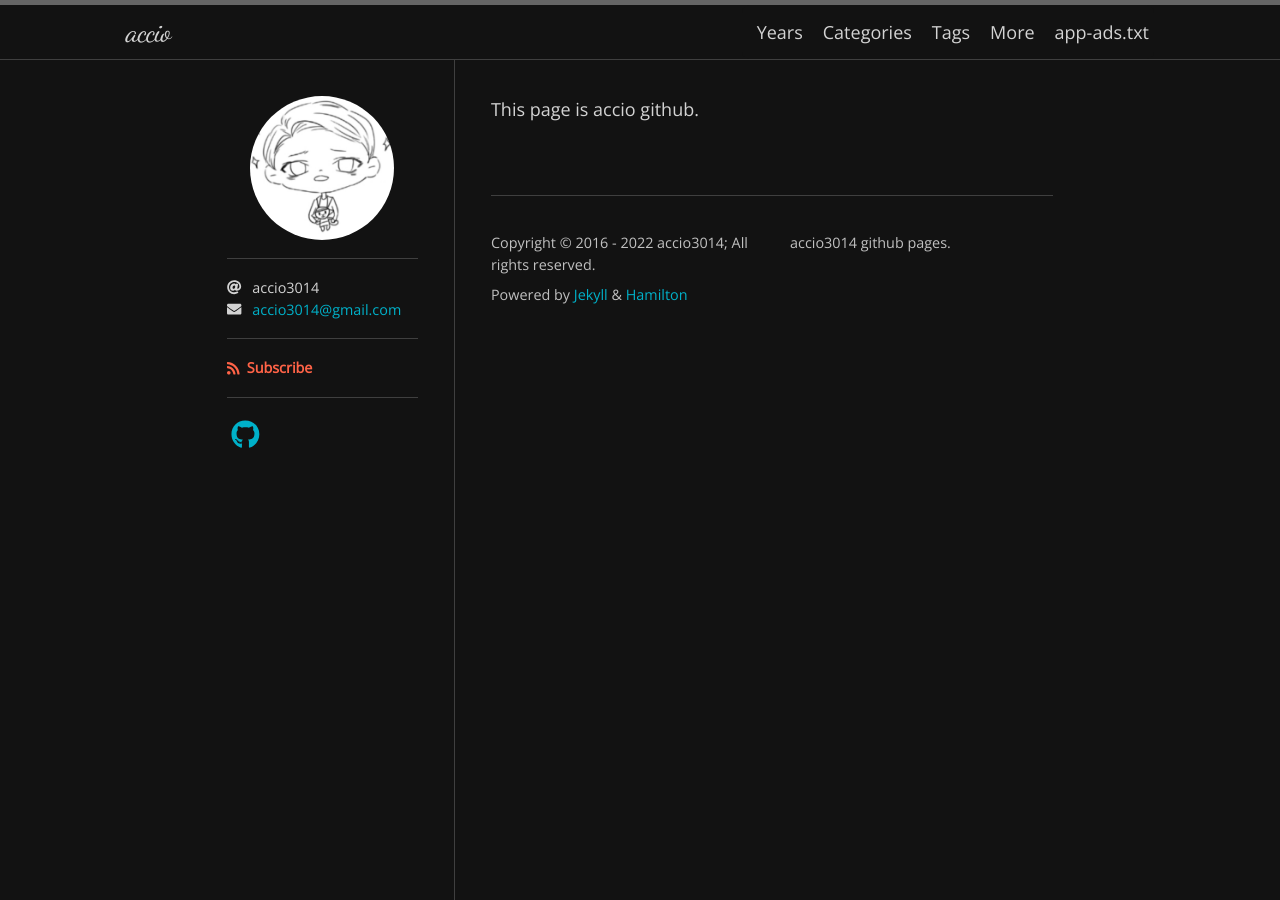
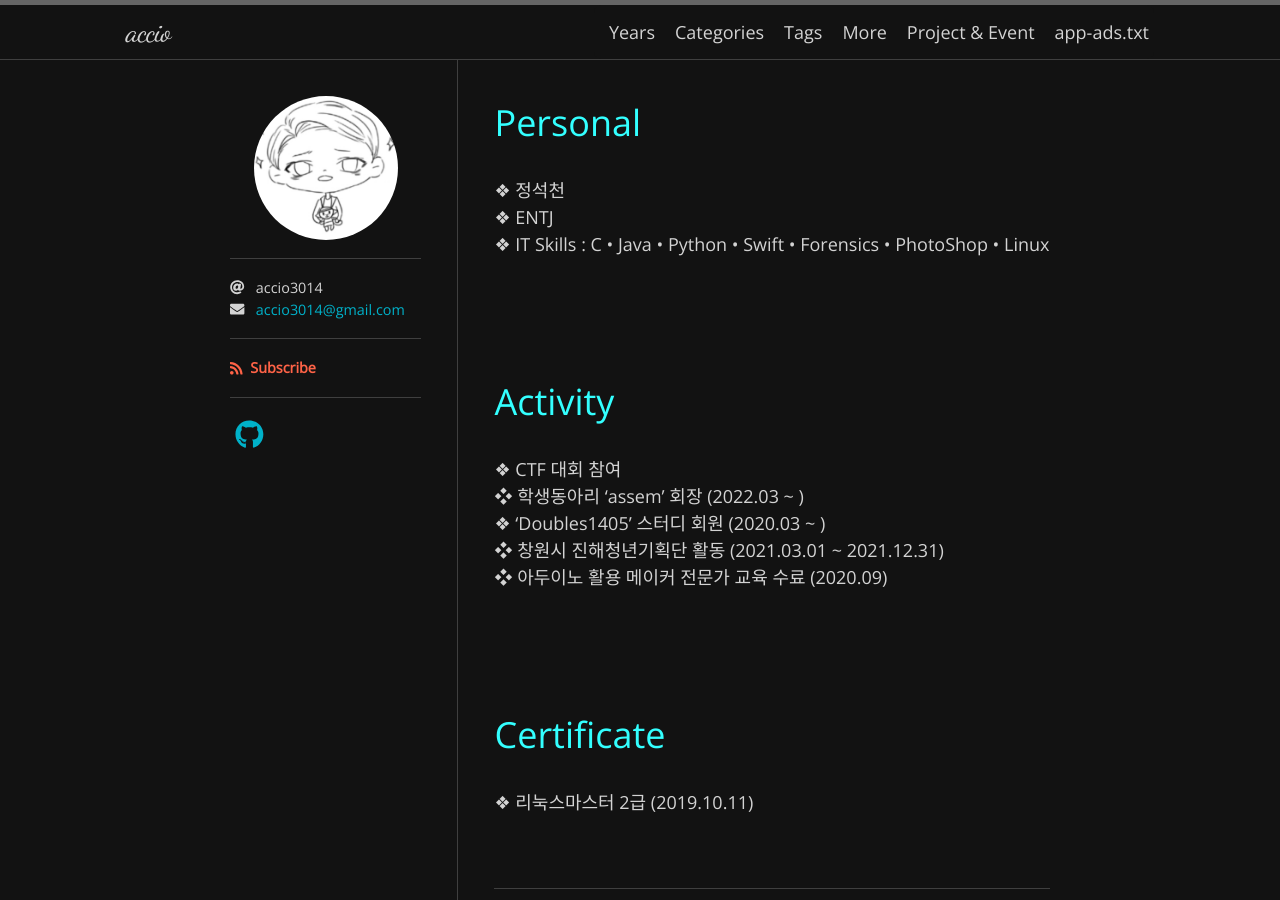
Before and after one commit to accio3014/accio3014.github.io, a Jekyll site: the page built from index.markdown, in a window 1280 px wide. Built offline with Jekyll 4.4.1, drawn with Linux system fonts in a browser that asks for light colours; nearby versions of some CDN libraries; some web fonts are replaced; the list of posts is cut into pages by our own code.

Commit message:
page changing

```diff
--- a/_data/navigation.yml
+++ b/_data/navigation.yml
@@ -12,5 +12,11 @@
       url: /faq/
     - title: Docs
       url: /docs/
+- title: Project & Event
+  sublinks:
+    - title: Project
+      url: /project/
+    - title: Event
+      url: /event/
 - title: app-ads.txt
   url: /app-ads.txt/
--- a/index.markdown
+++ b/index.markdown
@@ -5,4 +5,26 @@
 layout: home
 ---
 
-This page is accio github.
+<span style="font-size:2em; color:#33FFFF;">Personal</span>
+<br>
+❖  정석천
+❖  ENTJ
+❖  IT Skills : C • Java • Python • Swift • Forensics • PhotoShop • Linux
+<br>
+<br>
+<br>
+
+<span style="font-size:2em; color:#33FFFF;">Activity</span>
+<br>
+❖  CTF 대회 참여
+❖  학생동아리 'assem' 회장 (2022.03 ~ )
+❖  'Doubles1405' 스터디 회원 (2020.03 ~ )
+❖  창원시 진해청년기획단 활동 (2021.03.01 ~ 2021.12.31)
+❖  아두이노 활용 메이커 전문가 교육 수료 (2020.09)
+<br>
+<br>
+<br>
+
+<span style="font-size:2em; color:#33FFFF;">Certificate</span>
+<br>
+❖  리눅스마스터 2급 (2019.10.11)
```
Also changed, not shown: _posts/2016-05-19-super-short-article.md (deleted, +0 -7 lines), _posts/2016-05-20-my-example-post.md (deleted, +0 -12 lines), _posts/2016-05-20-super-long-article.md (deleted, +0 -11 lines), _posts/2016-05-20-this-post-demonstrates-post-content-styles.md (deleted, +0 -116 lines), _posts/2016-05-20-welcome-to-jekyll.md (deleted, +0 -22 lines), _posts/2022-03-07-KDU-CTF.md (renamed from _posts/2016-01-11-task-item-list.md, +2 -2 lines), event.md (added, +5 -0 lines), project.md (added, +5 -0 lines).
